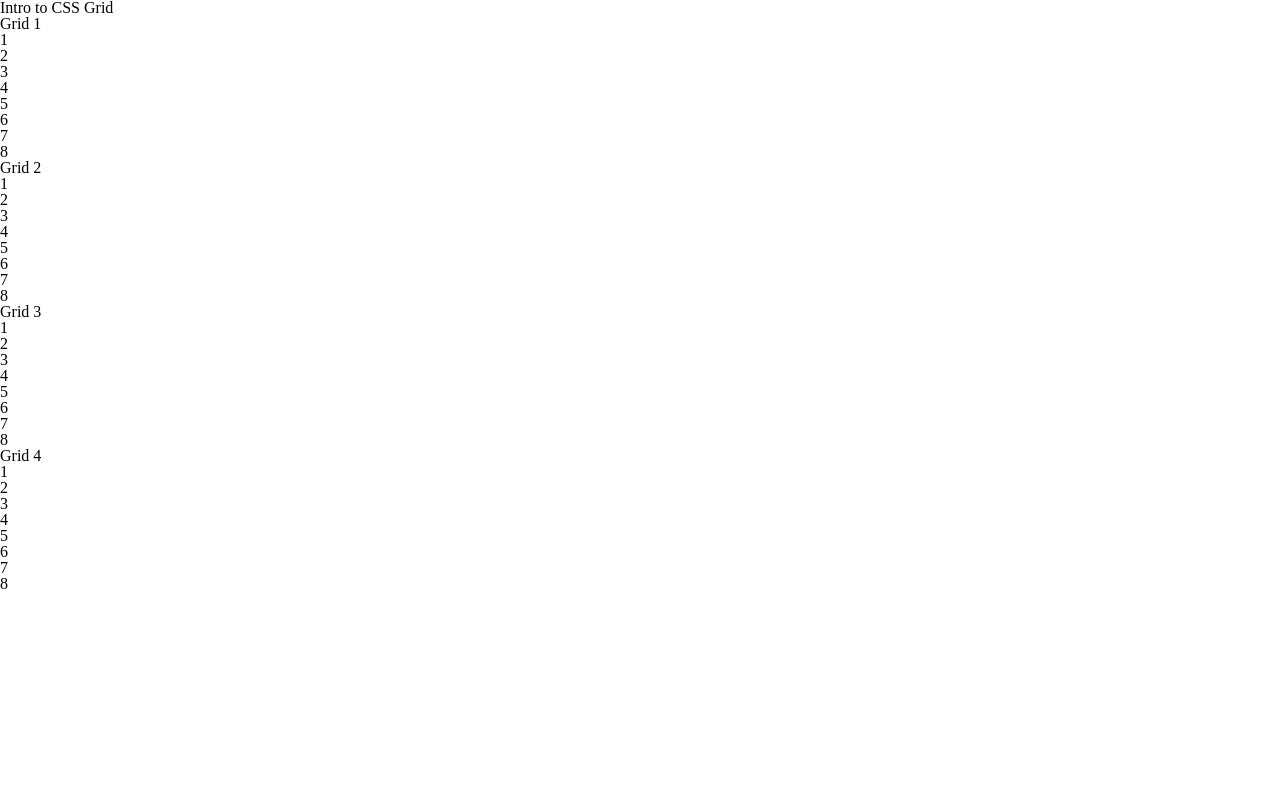
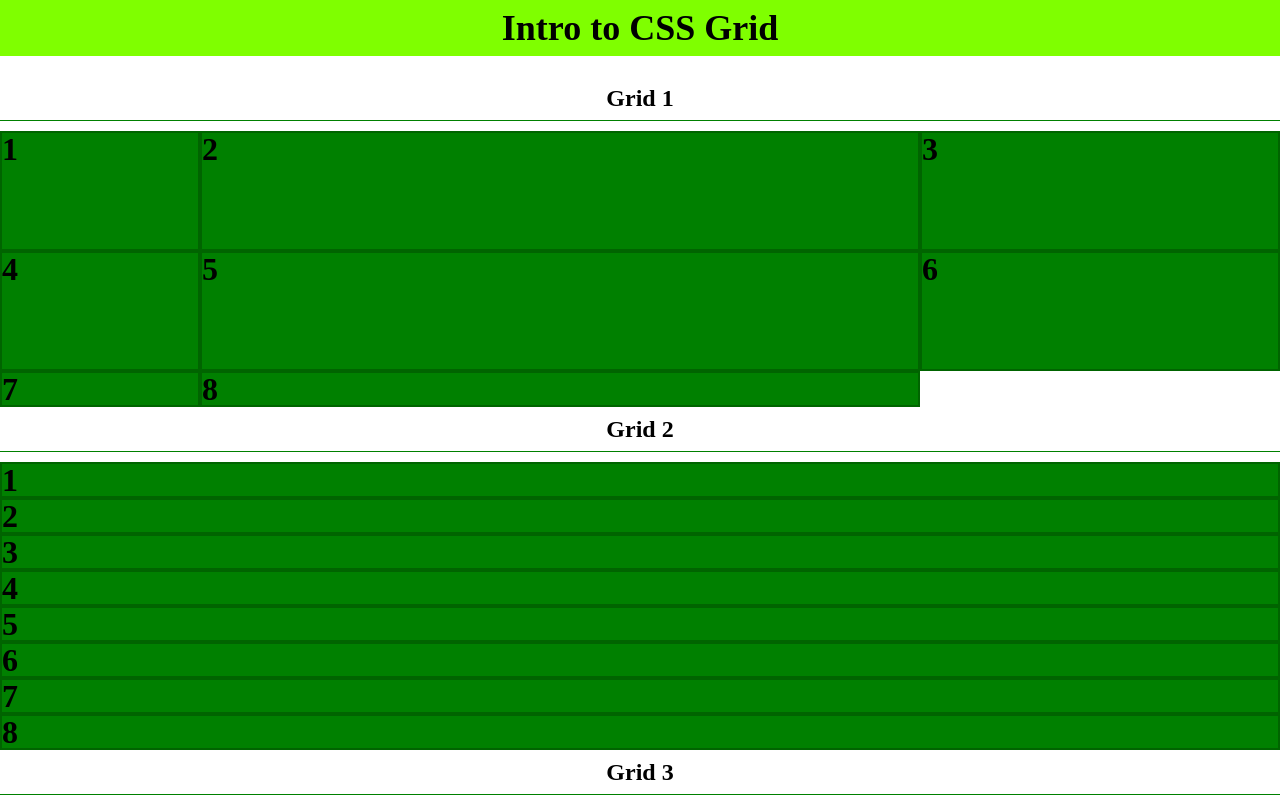
Before and after one commit to Gabrielle2006/lvl1wk11, a plain HTML site: page index.html in a window 1280 px wide. Shown: the top 800 px of the page. Drawn offline with Linux system fonts and the light colour scheme.

Commit message:
grid template  test

```diff
--- a/css/main.css
+++ b/css/main.css
@@ -128,3 +128,36 @@ table {
   border-collapse: collapse;
   border-spacing: 0;
 }
+/*default styles*/
+h1{
+    font-size: 36px;
+    font-weight: bold;
+    text-align: center;
+    margin-bottom: 20px;
+    padding: 10px;
+    background-color: chartreuse;
+}
+h2{
+    font-size: 24px;
+    font-weight: bold;
+    text-align: center;
+    margin-bottom: 10px;
+    padding: 10px;
+    border-bottom: 1px solid green;
+}
+
+article div{
+    background-color: green;
+    border: 2px solid darkgreen;
+    font-size: 32px;
+    font-weight: bold;
+
+}
+section.one article{
+    display: grid;
+    grid-template-columns: 200px 2fr 1fr;
+    grid-template-rows: 120px 120px;
+}
+section.two article{
+
+}
```
